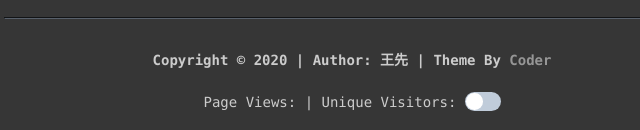
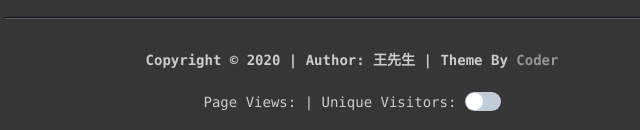
Before and after one commit to woshigui/woshigui.github.io, a plain HTML site: page 2023/02/28/hello-world/index.html in a window 1280 px wide. Shown: the part 817-947 px from the top of the page, 288-928 px from the left. Drawn offline with Linux system fonts and the light colour scheme; some packages are replaced by stand-ins of ours; a script that the page names is missing.

Commit message:
Site updated: 2023-03-12 14:07:03

```diff
--- a/2023/02/28/hello-world/index.html
+++ b/2023/02/28/hello-world/index.html
@@ -55,7 +55,7 @@
 
 </div>
     <div class="footer" id="footer">
-    <p><h4>Copyright © 2020 | Author: 王先 | Theme By <a class="theme-author" target="_blank" rel="noopener" href="https://github.com/Xunzhuo/hexo-theme-coder" style="font-size:14px; color: #969696">Coder</a></h4>
+    <p><h4>Copyright © 2020 | Author: 王先生 | Theme By <a class="theme-author" target="_blank" rel="noopener" href="https://github.com/Xunzhuo/hexo-theme-coder" style="font-size:14px; color: #969696">Coder</a></h4>
 
         <script async src="//busuanzi.ibruce.info/busuanzi/2.3/busuanzi.pure.mini.js"></script>
         <span id="busuanzi_container_site_pv">Page Views: <span id="busuanzi_value_site_pv"></span></span>
```
Also changed, not shown: 2023/02/28/第一个/index.html (+1 -1 lines), archives/2023/02/index.html (+1 -1 lines), archives/2023/index.html (+1 -1 lines), archives/index.html (+1 -1 lines), index.html (+1 -1 lines).
